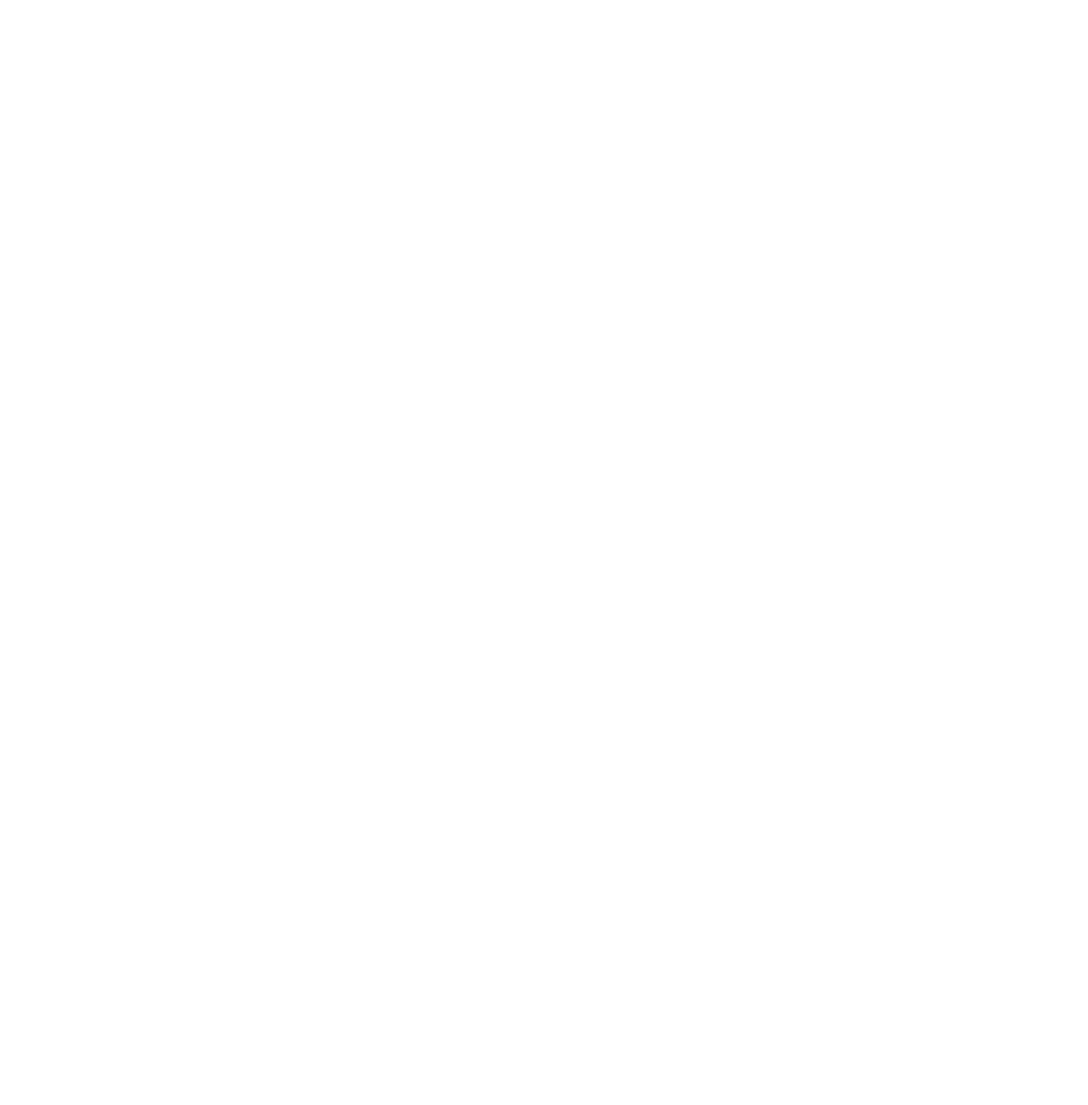
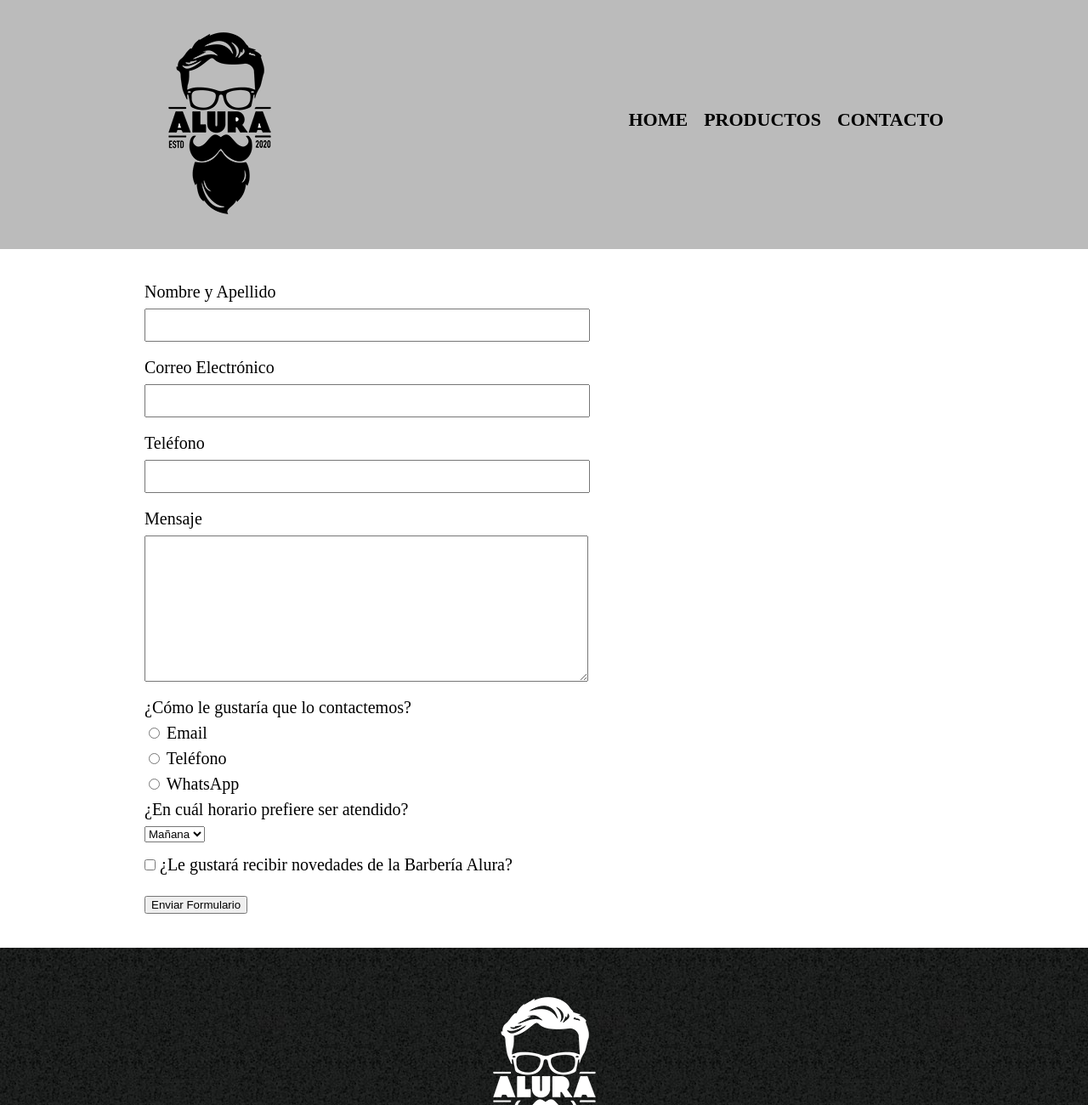
Before and after one commit to hernanhawryluk/alura-courses, a plain HTML site: page HTML5-CSS3-primera-pagina/contacto.html in a window 1280 px wide. Shown: the top 1300 px of the page at 85% size. Before the commit the page ends 800 px from the top, so only its background shows below. Drawn offline with Linux system fonts and the light colour scheme.

Commit message:
Part 2.5

```diff
--- a/HTML5-CSS3-primera-pagina/contacto.html
+++ b/HTML5-CSS3-primera-pagina/contacto.html
@@ -0,0 +1,96 @@
+<!DOCTYPE html>
+<html>
+  <head>
+    <meta charset="UTF-8" />
+    <meta http-equiv="X-UA-Compatible" content="IE=edge" />
+    <meta name="viewport" content="width=device-width, initial-scale=1.0" />
+    <title>Contacto - Barbería Alura</title>
+    <link rel="stylesheet" href="reset.css" />
+    <link rel="stylesheet" href="style.css" />
+  </head>
+  <body>
+    <header>
+      <div class="caja">
+        <h1>
+          <img src="productos/logo.png" />
+        </h1>
+        <nav>
+          <ul>
+            <li><a href="index.html">Home</a></li>
+            <li><a href="productos.html">Productos</a></li>
+            <li><a href="contacto.html">Contacto</a></li>
+          </ul>
+        </nav>
+      </div>
+    </header>
+    <main>
+      <form>
+        <label for="nombreapellido">Nombre y Apellido</label>
+        <input type="text" id="nombreapellido" class="input-padron" />
+
+        <label for="correoelectronico">Correo Electrónico</label>
+        <input type="text" id="correoelectronico" class="input-padron" />
+
+        <label for="telefono">Teléfono</label>
+        <input type="text" id="telefono" class="input-padron" />
+
+        <label for="mensaje">Mensaje</label>
+        <textarea id="mensaje" cols="63" rows="10"></textarea>
+
+        <div>
+          <p>¿Cómo le gustaría que lo contactemos?</p>
+
+          <label for="radio-email">
+            <input
+              type="radio"
+              name="contacto"
+              value="email"
+              id="radio-email"
+            />
+            Email
+          </label>
+
+          <label for="radio-telefono">
+            <input
+              type="radio"
+              name="contacto"
+              value="telefono"
+              id="radio-telefono"
+            />
+            Teléfono
+          </label>
+
+          <label for="radio-whatsapp">
+            <input
+              type="radio"
+              name="contacto"
+              value="whatsapp"
+              id="radio-whatsapp"
+            />
+            WhatsApp
+          </label>
+        </div>
+
+        <div>
+          <p>¿En cuál horario prefiere ser atendido?</p>
+          <select name="" id="">
+            <option value="">Mañana</option>
+            <option value="">Tarde</option>
+            <option value="">Noche</option>
+          </select>
+        </div>
+
+        <label>
+          <input type="checkbox" class="checkbox" />
+          ¿Le gustará recibir novedades de la Barbería Alura?
+        </label>
+
+        <input type="submit" value="Enviar Formulario" />
+      </form>
+    </main>
+    <footer>
+      <img src="productos/logo-blanco.png" />
+      <p class="copyright">&copy Copyright Barbería Alura - 2022</p>
+    </footer>
+  </body>
+</html>
--- /dev/null
+++ b/HTML5-CSS3-primera-pagina/style-home.css
@@ -0,0 +1,52 @@
+.main-title {
+  padding-left: 30px;
+}
+
+#banner {
+  width: 100%;
+}
+
+.main {
+  background: #cccccc;
+  padding: 20px;
+}
+
+.title-centered {
+  text-align: center;
+}
+
+p {
+  text-align: center;
+}
+
+em strong {
+  color: #ff0000;
+}
+
+#mission {
+  font-size: 20px;
+}
+
+.diferenciales {
+  background: #ffffff;
+  padding: 20px;
+}
+
+h3 {
+  text-align: center;
+}
+
+.items {
+  font-style: italic;
+}
+
+ul {
+  display: inline-block;
+  vertical-align: top;
+  width: 20%;
+  margin-right: 15%;
+}
+
+.imagen-diferenciales {
+  width: 50%;
+}
--- a/HTML5-CSS3-primera-pagina/style.css
+++ b/HTML5-CSS3-primera-pagina/style.css
@@ -1,52 +1,124 @@
-.main-title {
-  padding-left: 30px;
+header {
+  background: #bbbbbb;
+  padding: 20px 0;
 }
 
-#banner {
-  width: 100%;
+.caja {
+  width: 940px;
+  position: relative;
+  margin: 0 auto;
 }
 
-.main {
-  background: #cccccc;
-  padding: 20px;
+nav {
+  position: absolute;
+  top: 110px;
+  right: 0;
 }
 
-.title-centered {
-  text-align: center;
+nav li {
+  display: inline;
+  margin: 0 0 0 15px;
 }
 
-p {
-  text-align: center;
+nav a {
+  text-transform: uppercase;
+  color: #000000;
+  font-weight: bold;
+  font-size: 22px;
+  text-decoration: none;
 }
 
-em strong {
-  color: #ff0000;
+nav a:hover {
+  color: #c78c19;
+  transition: 0.3s;
 }
 
-#mission {
-  font-size: 20px;
+.productos {
+  width: 940px;
+  margin: 0 auto;
+  padding: 50px;
 }
 
-.diferenciales {
-  background: #ffffff;
-  padding: 20px;
+.productos li {
+  display: inline-block;
+  text-align: center;
+  width: 30%;
+  vertical-align: top;
+  margin: 0 1.5%;
+  padding: 30px 20px;
+  box-sizing: border-box;
+  border: 2px solid #000000;
+  border-radius: 15px;
 }
 
-h3 {
-  text-align: center;
+.productos li:hover {
+  border-color: #c78c19;
+  transition: 0.3s;
 }
 
-.items {
-  font-style: italic;
+.productos li:active {
+  border-color: #088c19;
+  transition: 0.3s;
 }
 
-ul {
-  display: inline-block;
-  vertical-align: top;
-  width: 20%;
-  margin-right: 15%;
+.productos h2 {
+  font-size: 30px;
+  font-weight: bold;
 }
 
-.imagen-diferenciales {
+.productos li:hover h2 {
+  font-size: 33px;
+  transition: all 0.3s;
+}
+
+.producto-descripcion {
+  font-size: 18px;
+}
+
+.producto-precio {
+  font-size: 20px;
+  font-weight: bold;
+  margin-top: 10px;
+}
+
+footer {
+  text-align: center;
+  background: url(productos/bg.jpg);
+  padding: 40px;
+}
+
+.copyright {
+  color: #ffffff;
+  font-size: 13px;
+  margin: 20px;
+}
+
+/* -------------- Contacto ---------------- */
+
+main {
+  width: 940px;
+  margin: 0 auto;
+}
+
+form {
+  margin: 40px 0;
+}
+
+form label,
+form p {
+  display: block;
+  font-size: 20px;
+  margin: 0 0 10px;
+}
+
+.input-padron,
+form textarea {
+  display: block;
+  margin: 0 0 20px;
+  padding: 10px 25px;
   width: 50%;
 }
+
+.checkbox {
+  margin: 20px 0;
+}
```
Also changed, not shown: HTML5-CSS3-primera-pagina/index.html (+1 -1 lines), HTML5-CSS3-primera-pagina/productos.css (deleted, +0 -94 lines), HTML5-CSS3-primera-pagina/productos.html (+1 -1 lines).
